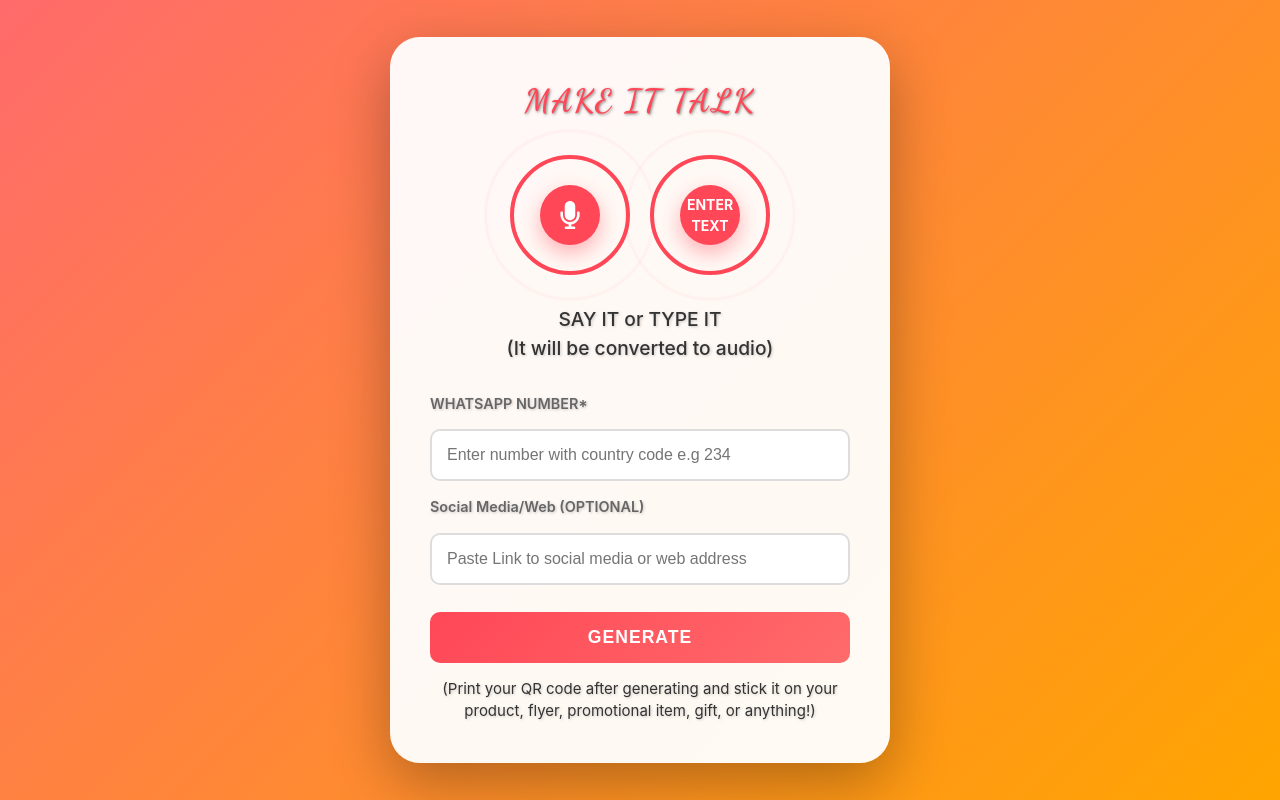
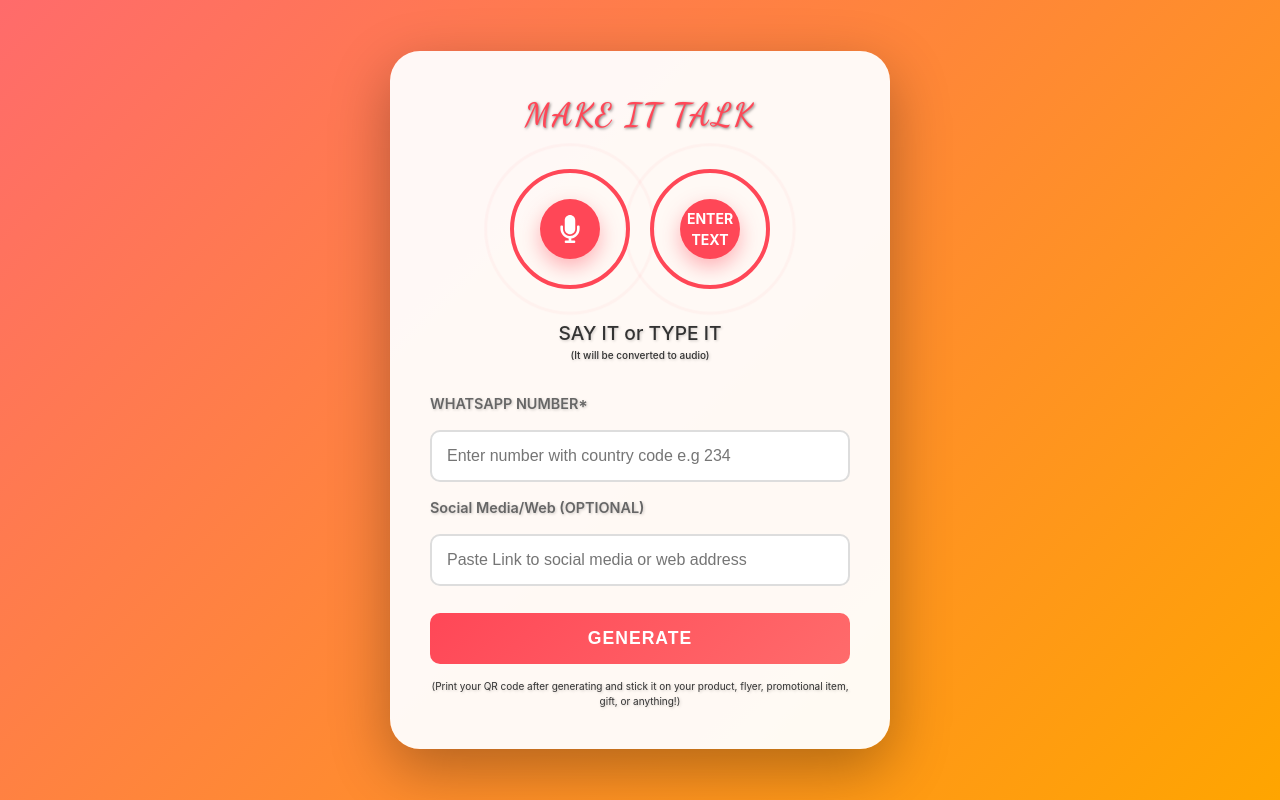
Before and after one commit to Taofeek-Kehinde/Mikibump-s-Calling-Center-Project, a React (Vite) app: page /users in a window 1280 px wide. Built offline with nearby package versions, Linux system fonts and the light colour scheme; no server answers; the database is empty.

Commit message:
small text

```diff
--- a/src/pages/users.css
+++ b/src/pages/users.css
@@ -161,8 +161,11 @@
   transform: translateY(0);
 }
 
+.sec-text {
+  font-size: 10px;
+}
 .footer {
-  font-size: 15px;
+  font-size: 10px;
   color: #333;
   user-select: none;
   text-shadow: 1px 1px 3px rgba(0, 0, 0, 0.2);
```
